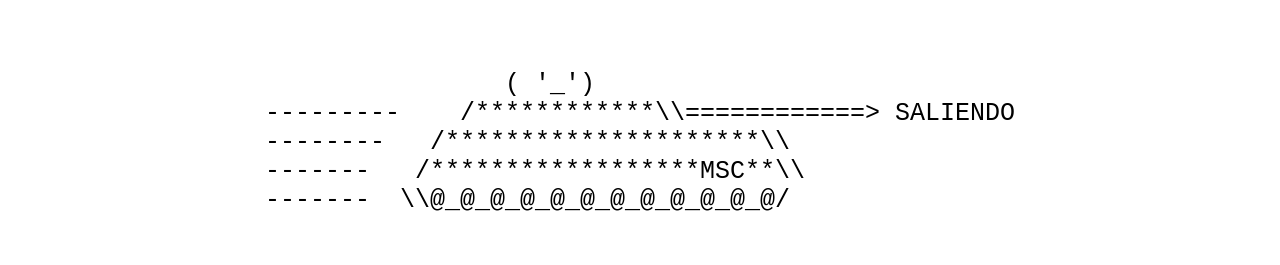
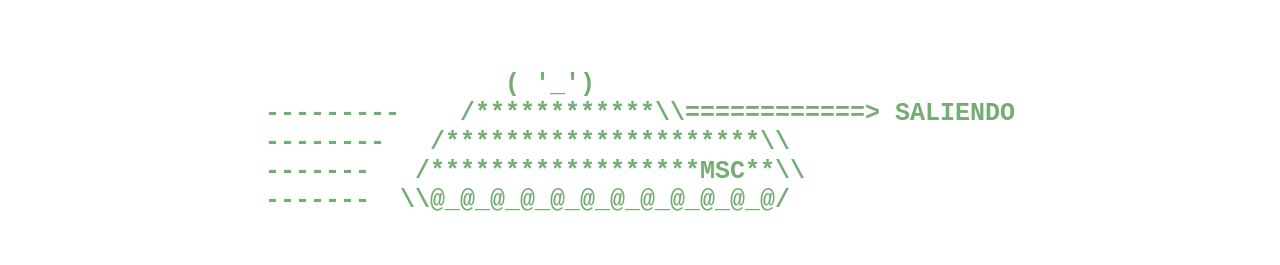
Before and after one commit to eladelreves/eladelreves-next-app, a Next.js app: page /exit in a window 1280 px wide. Shown: the part 218-483 px from the top of the page. Built offline with nearby package versions, Linux system fonts and the light colour scheme; no server answers.

Commit message:
tank ani

```diff
--- a/src/app/exit/tank.css
+++ b/src/app/exit/tank.css
@@ -4,4 +4,33 @@
     align-items: center;
     justify-content: center;
     font-size: 25px;
+    font-weight: bold;
+    color: var(--elaGreen);
+    overflow: hidden;
+    position: relative;
 }
+
+#tank_container pre {
+    position: absolute;
+    animation: move 3s forwards linear, shake 0.5s 3s normal;
+    transition: all 0.7s;
+}
+
+@keyframes move {
+    0% { transform: translateX(-100%); }
+    100% { transform: translateX(0); }
+}
+
+@keyframes shake {
+    0% { transform: translate(1px, 1px) rotate(0deg); }
+    10% { transform: translate(-1px, -2px) rotate(-1deg); }
+    20% { transform: translate(-3px, 0px) rotate(1deg); }
+    30% { transform: translate(3px, 2px) rotate(0deg); }
+    40% { transform: translate(1px, -1px) rotate(1deg); }
+    50% { transform: translate(-1px, 2px) rotate(-1deg); }
+    60% { transform: translate(-3px, 1px) rotate(0deg); }
+    70% { transform: translate(3px, 1px) rotate(-1deg); }
+    80% { transform: translate(-1px, -1px) rotate(1deg); }
+    90% { transform: translate(1px, 2px) rotate(0deg); }
+    100% { transform: translate(1px, -2px) rotate(-1deg); }
+}
```
